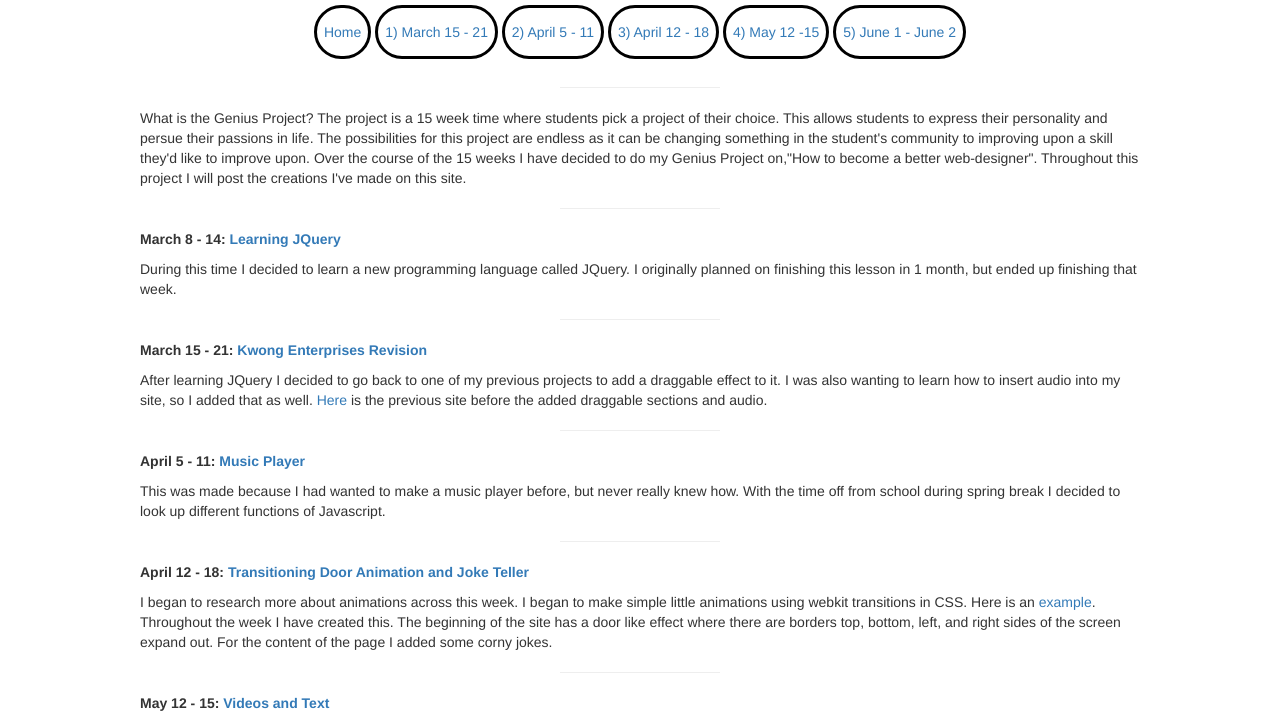
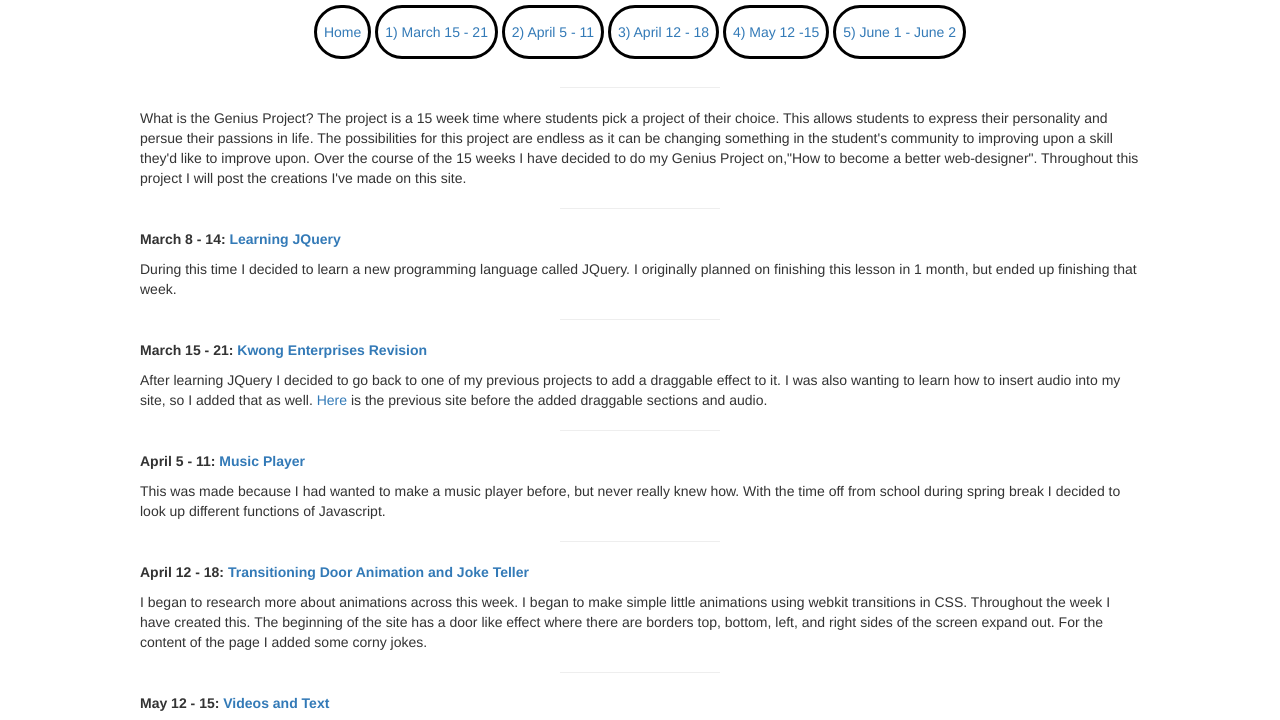
Before and after one commit to MatthewKwong/genius-project-2015, a plain HTML site: page index.html in a window 1280 px wide. Shown: the part 172-892 px from the top of the page. Drawn offline with nearby package versions, Linux system fonts and the light colour scheme.

Commit message:
fix links

```diff
--- a/index.html
+++ b/index.html
@@ -76,8 +76,7 @@
 
     <div class="week">
         <p class="date">April 12 - 18: <a href="../genius-project-2015/door/door.html">Transitioning Door Animation and Joke Teller</a></p>
-        <p>I began to research more about animations across this week. I began to make simple little animations using webkit transitions in CSS. Here is an
-            <a href = "https://madam-ramirez.codio.io/Webkit Animation Practice/WebKit.html" target="_blank">example</a>.  Throughout the week I have created this. The beginning of the site has a door like effect where there are borders top, bottom, left, and right sides of the screen expand out. For the content of the page I added some corny jokes.</p>
+        <p>I began to research more about animations across this week. I began to make simple little animations using webkit transitions in CSS. Throughout the week I have created this. The beginning of the site has a door like effect where there are borders top, bottom, left, and right sides of the screen expand out. For the content of the page I added some corny jokes.</p>
     </div>
     <hr>
 
@@ -91,7 +90,7 @@
     <hr>
     <div class="week">
         <p class="date">June 1 - 2: <a href="../genius-project-2015/keyPress/KeyPress.html" >Key Pressing Color Activity</a></p>
-        <p>So today during Summit Reads as I was reading <a href = "eloquentjavascript.net" target="_blank">Eloquent JavaScript</a> I crossed an example that was engaging and interested me.  It made me decide to learn more about it and make something.
+        <p>So today during Summit Reads as I was reading <a href="eloquentjavascript.net" target="_blank">Eloquent JavaScript</a> I crossed an example that was engaging and interested me.  It made me decide to learn more about it and make something.
         I decided to make a keyboard activity where people can use the keyboard row of ASDF ; and have different colored squares appear.  As time went on I added a "night mode" where the background goes dark.  I think the next
         step of this would to add different sounds for each letter. *Press the enter key for an example*</p>
     </div>
```
